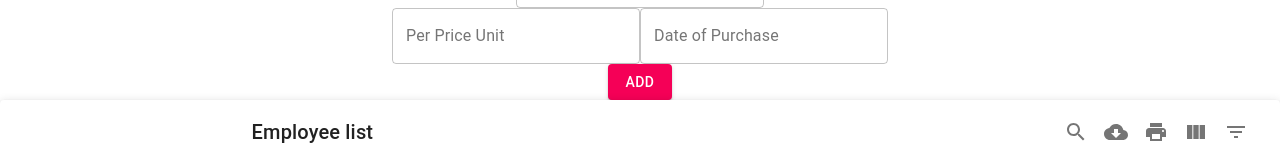
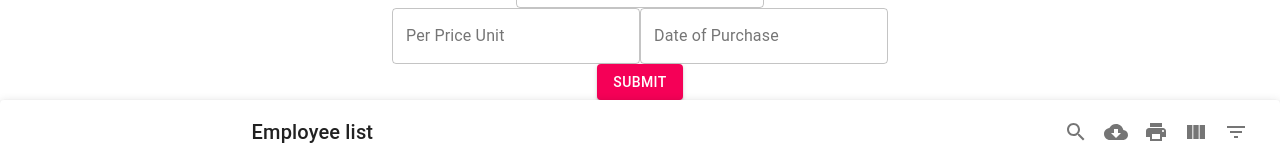
Before and after one commit to anubhav-here/StockPoint, a React (Create React App) app in the folder Web/: page / in a window 1280 px wide. Both pictures are taken after a click on the button "ADD". Shown: the part 274-434 px from the top of the page. Built offline with nearby package versions, Linux system fonts and the light colour scheme.

Commit message:
final push, post working

```diff
--- a/Web/src/AddInventory.js
+++ b/Web/src/AddInventory.js
@@ -62,7 +62,7 @@ export default class AddInventory extends Component {
             alert('Price per unit must be an integer!')
             return;
         }
-        axios.post('https://stockpointtest.azurewebsites.net.com/add', {
+        axios.post('https://stockpointprod.azurewebsites.net/add', {
             "invoice_id": Number(this.state.invoice_id),
             "category_id": Number(this.state.category),
             "item_name": this.state.item_name,
@@ -100,9 +100,9 @@ export default class AddInventory extends Component {
         <TextField id="price_per_unit" label="Per Price Unit" onChange={(e)=>{this.setState({price_per_unit:e.target.value})} } value={this.state.price_per_unit} variant="outlined" />
         <TextField id="date_of_purchase" label="Date of Purchase" onChange={(e)=>{this.setState({date_of_purchase:e.target.value})} } value={this.state.date_of_purchase} variant="outlined" />
 
-
+        <br/>
         <Button variant="contained" onClick={this.handleSubmit.bind(this)} color="secondary">
-                    Add
+                    Submit
         </Button>
         </form>
       </div>
```
